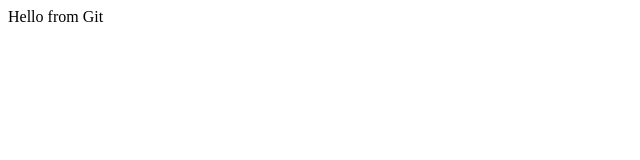
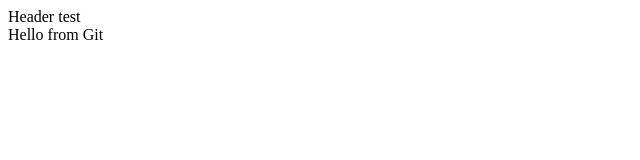
Before and after one commit to yvesJP/GitCrashLearning, a plain HTML site: page index.html in a window 1280 px wide. Shown: the whole page, without its empty margins (0-640 px from the left). Drawn offline with Linux system fonts and the light colour scheme.

Commit message:
add header

```diff
--- a/index.html
+++ b/index.html
@@ -7,6 +7,9 @@
     <title>Document</title>
 </head>
 <body>
+    <header>
+        Header test
+    </header>
    Hello from Git
    <script src="app.js"></script>
 </body>
```
